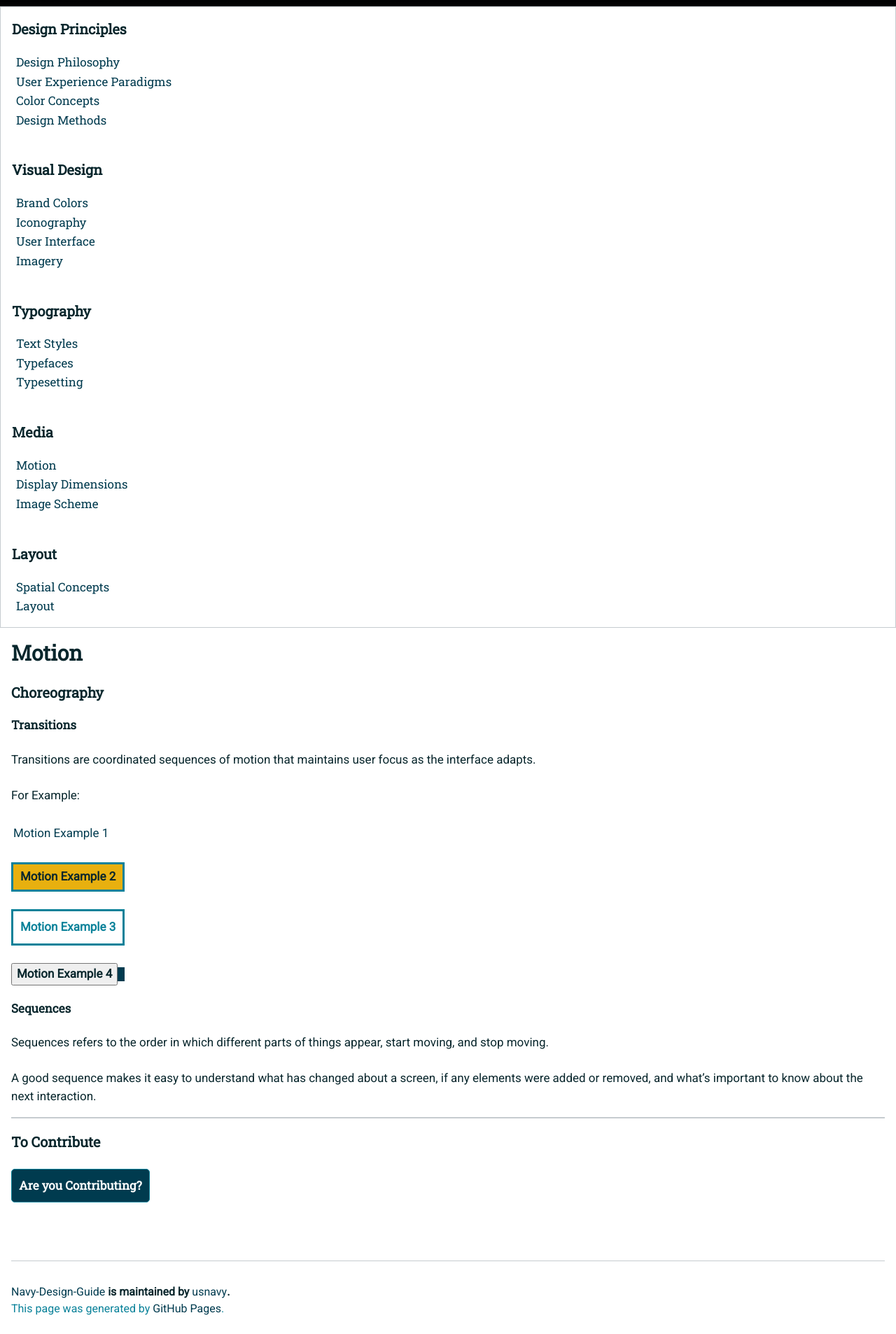
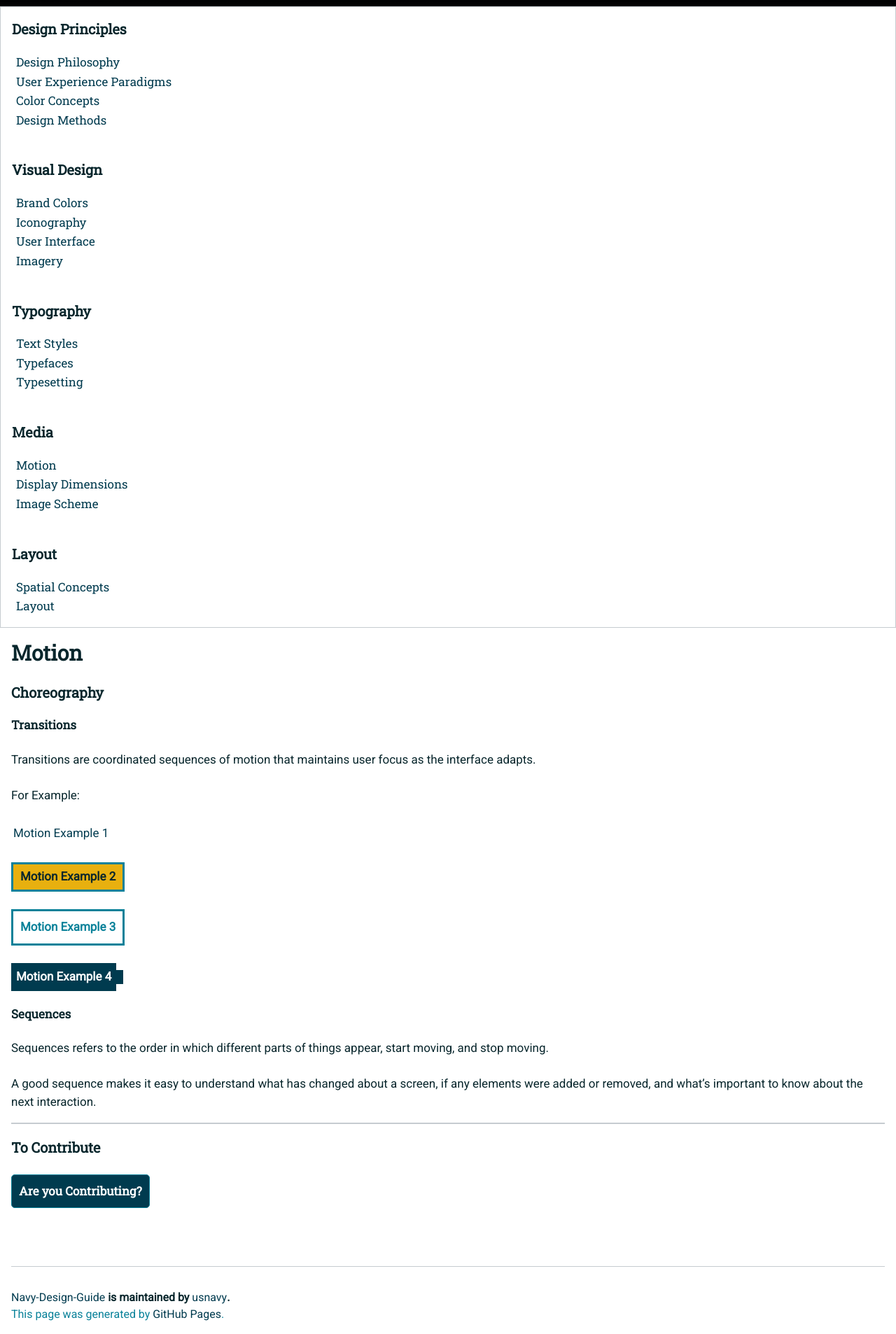
Before and after one commit to usnavy/Navy-Design-Guide, a Jekyll site: the page built from motion.md, in a window 1280 px wide. Shown: the part 797-2703 px from the top of the page at 70% size. Built offline with Jekyll 4.4.1, drawn with Linux system fonts in a browser that asks for light colours; nearby versions of some CDN libraries; our own code applies the rules of GitHub Pages for plain Markdown files.

Commit message:
Update jekyll-design.scss

```diff
--- a/_sass/jekyll-design.scss
+++ b/_sass/jekyll-design.scss
@@ -940,6 +940,10 @@ select {
   transform: perspective(1px) translateZ(0);
   box-shadow: 0 0 1px rgba(0, 0, 0, 0);
   position: relative;
+  background: #003b4f;
+  color: #ffffff;
+  padding: 5px;
+  border: 2px solid #003b4f;
 }
 .hvr-bubble-right:before {
   pointer-events: none;
```
